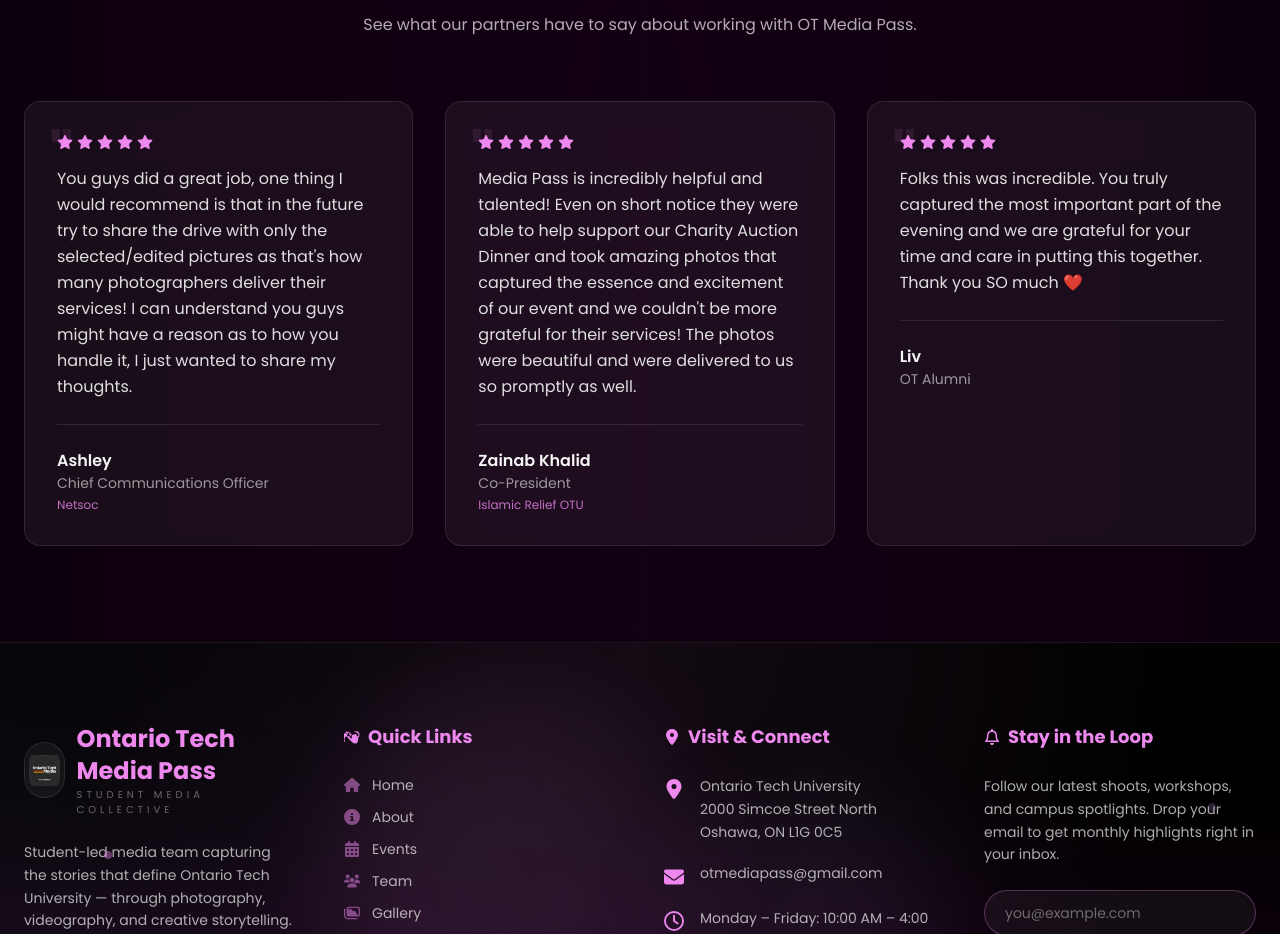
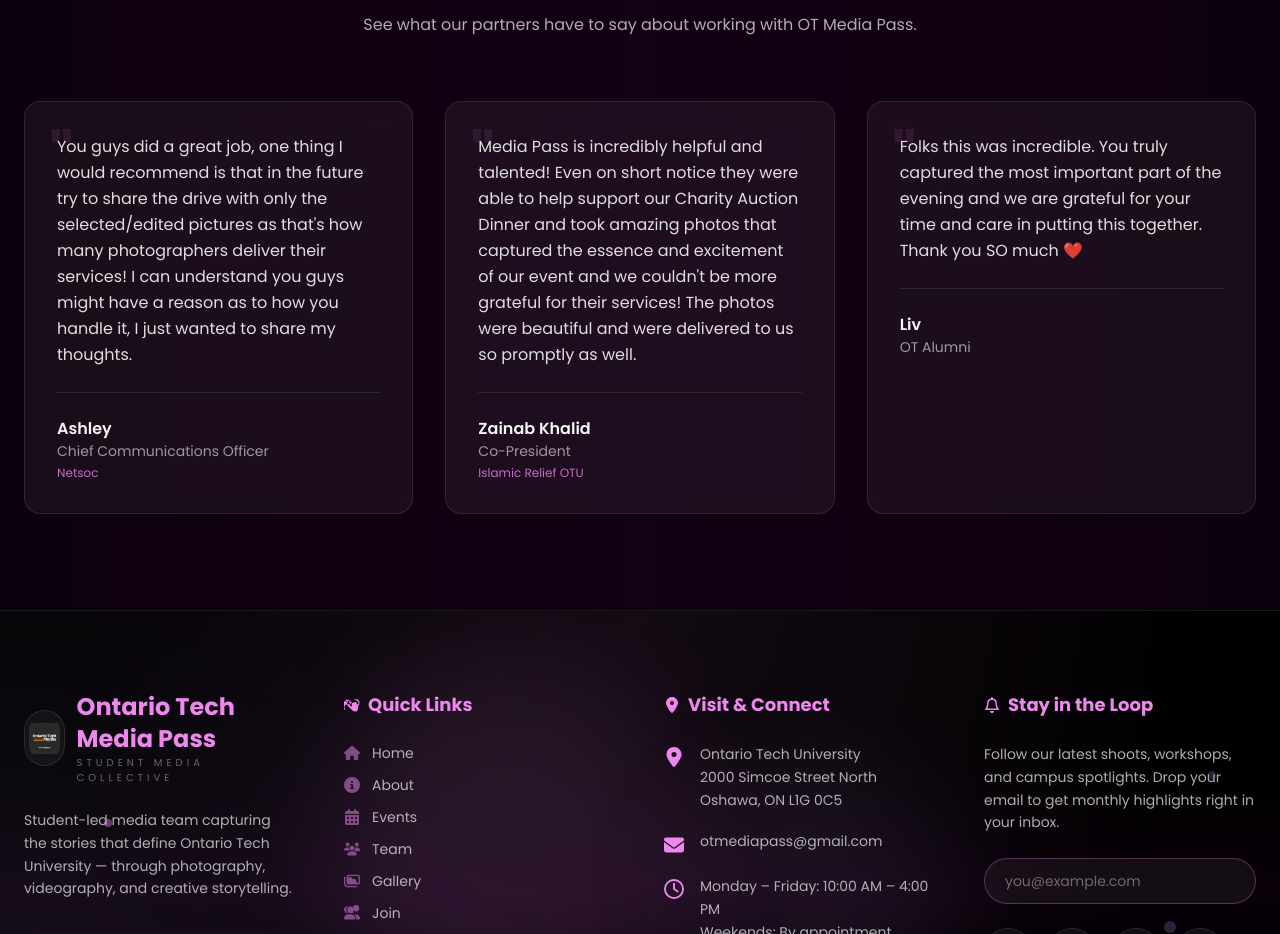
Before and after one commit to dhruvht612/OT_Media_Pass_Official_Website, a React (Vite) app: page / in a window 1280 px wide. Shown: the part 3440-4374 px from the top of the page. Built offline with nearby package versions, Linux system fonts and the light colour scheme.

Commit message:
Remove rating icons from testimonials section on Home page to streamline design and focus on quotes.

```diff
--- a/src/pages/Home.jsx
+++ b/src/pages/Home.jsx
@@ -451,13 +451,6 @@
               >
                 <div className="absolute top-6 left-6 text-6xl font-bold text-lavender/10 leading-none">"</div>
                 <div className="relative z-10">
-                  <div className="flex gap-1 mb-4">
-                    {[...Array(testimonial.rating)].map((_, i) => (
-                      <svg key={i} xmlns="http://www.w3.org/2000/svg" fill="currentColor" viewBox="0 0 576 512" className="w-4 h-4 text-lavender">
-                        <path d="M287.9 0c9.2 0 17.6 5.2 21.6 13.5l68.6 141.3 153.2 22.6c9 1.3 16.5 7.6 19.3 16.3s.5 18.1-5.9 24.5L433.6 328.4l26.2 155.6c1.5 9-2.2 18.1-9.6 23.5s-17.3 6-25.3 1.7l-137-73.2L151 509.1c-8.1 4.3-17.9 3.7-25.3-1.7s-11.2-14.5-9.7-23.5l26.2-155.6L31.1 218.2c-6.5-6.4-8.7-15.9-5.9-24.5s10.3-14.9 19.3-16.3l153.2-22.6L266.3 13.5C270.4 5.2 278.7 0 287.9 0z"/>
-                      </svg>
-                    ))}
-                  </div>
                   <p className="text-white/90 mb-6 leading-relaxed relative z-10">
                     {testimonial.quote}
                   </p>
```
